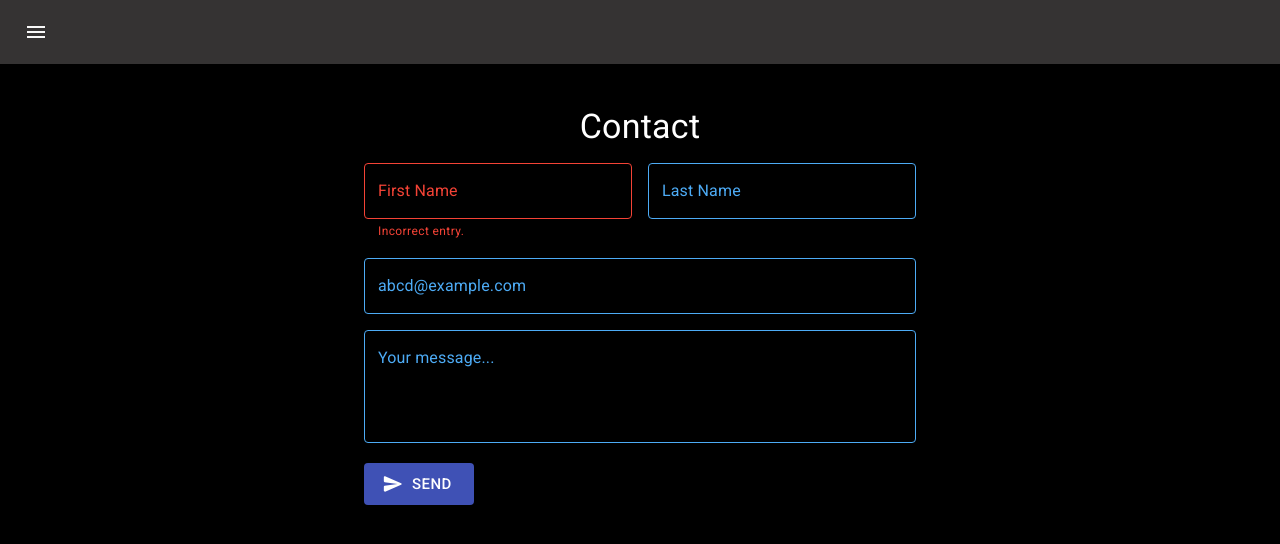
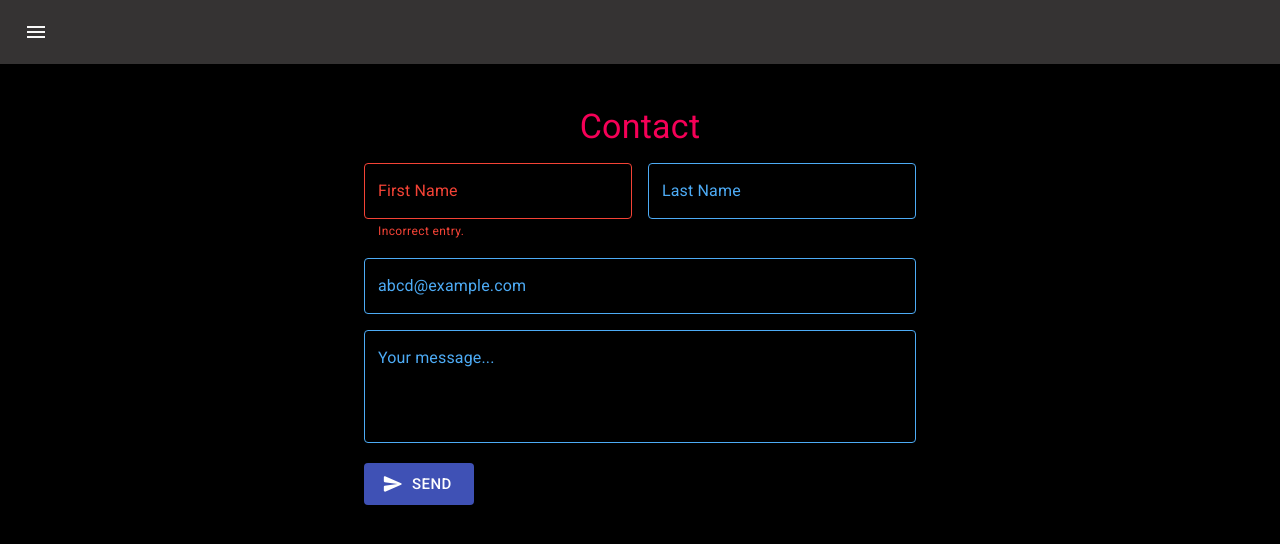
Before and after one commit to subhajit-98/portfolio, a React (Create React App) app: page /contact in a window 1280 px wide. Shown: the top 544 px of the page. Built offline with nearby package versions, Linux system fonts and the light colour scheme.

Commit message:
Conat form heading change

```diff
--- a/src/Component/Contact/Contact.jsx
+++ b/src/Component/Contact/Contact.jsx
@@ -1,4 +1,4 @@
-import { Container, Grid, TextField, Button, Typography } from '@material-ui/core';
+import { Container, Grid, TextField, Button, Typography, Box } from '@material-ui/core';
 import SendRoundedIcon from '@material-ui/icons/SendRounded';
 import './Contact.css';
 
@@ -6,7 +6,7 @@ const Contact = () => {
     return (
         <Container maxWidth="sm" style={{marginTop: '40px'}}>
             <Typography variant="h4" component="h2" style={{textAlign: 'center', marginBottom: '15px'}}>
-                Contact
+                <Box color="secondary.main">Contact </Box>
             </Typography>
             <form fullWidth noValidate autoComplete="off" variant="outlined">
                 <Grid container spacing={2}>
```
